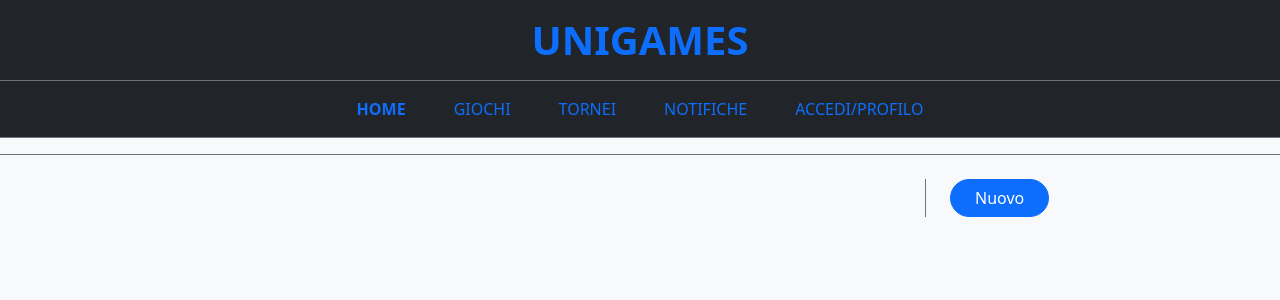
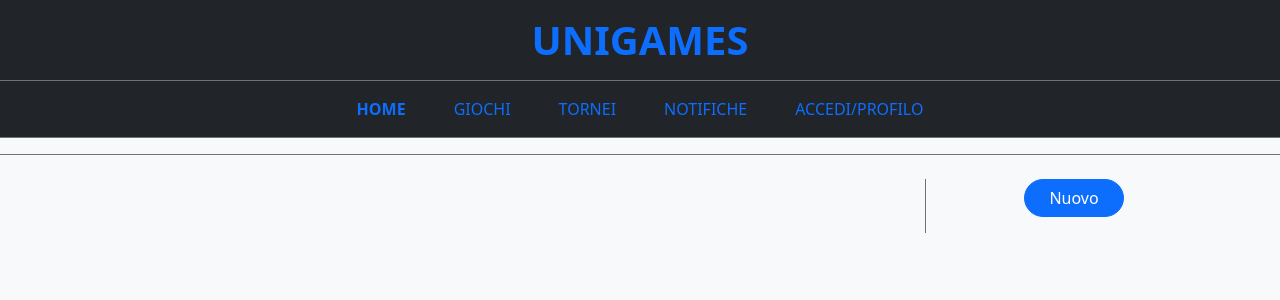
Before and after one commit to rick750/ProgettoWeb, a PHP site: page /index.php in a window 1280 px wide. Shown: the top 300 px of the page. Run offline with PHP 8.4, Linux system fonts and the light colour scheme; data that the repository does not hold is empty.

Commit message:
Centrato bottone nuovo

```diff
--- a/template/base.php
+++ b/template/base.php
@@ -44,7 +44,7 @@
     <div class="bg-light border-bottom border-secondary py-2">
         <div class="container d-flex flex-wrap align-items-center justify-content-between gap-3">
             <form class="d-flex flex-wrap align-items-center gap-3">
-                <?php foreach($templateParams["filtri"] as $filtro): ?>
+                <?php foreach ($templateParams["filtri"] as $filtro): ?>
                     <div class="form-check">
                         <input class="form-check-input" type="checkbox" id="filter-generico">
                         <label class="form-check-label" for="filter-generico">
@@ -68,9 +68,12 @@
             </section>
 
             <aside class="col-md-3 text-muted border-start border-secondary ps-md-4">
-                    <button class="btn btn-primary rounded-pill px-4 d-flex justify-content-center">
+                <div class="d-flex justify-content-center mb-3">
+                    <button class="btn btn-primary rounded-pill px-4">
                         Nuovo
                     </button>
+                </div>
+
                 <div>
                     <?php
                     if (isset($templateParams["giochiRandom"])) {
@@ -79,6 +82,7 @@
                     ?>
                 </div>
             </aside>
+
         </div>
     </main>
 
```
Lines whose indentation alone changed are shown as unchanged.
